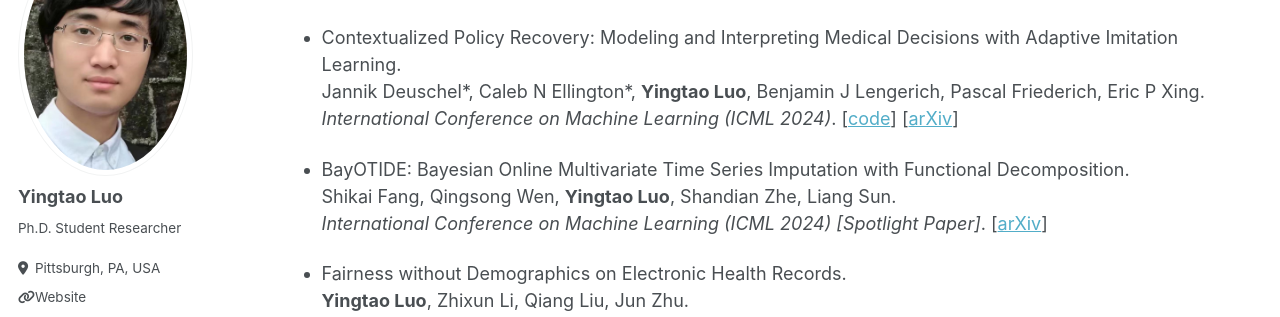
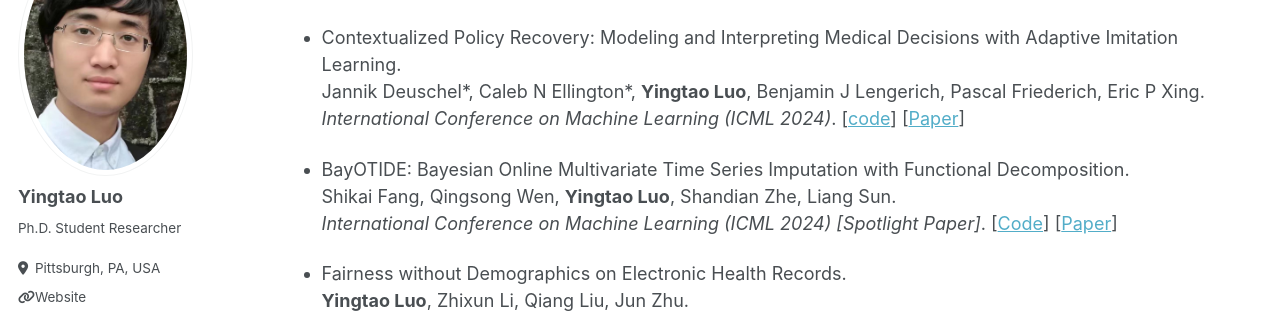
Before and after one commit to yingtaoluo/yingtaoluo.github.io, a Jekyll site: the page built from _pages/publications.md, in a window 1280 px wide and 900 px high, scrolled down 467 px. Shown: the part 152-469 px from the top of the window. Built offline with Jekyll 4.4.1, drawn with Linux system fonts in a browser that asks for light colours; some web fonts are replaced.

Commit message:
Update publications.md

```diff
--- a/_pages/publications.md
+++ b/_pages/publications.md
@@ -20,7 +20,7 @@ author_profile: true
 
 * Your Diffusion Model is Secretly a Noise Classifier and Benefits from Contrastive Training.
 Yunshu Wu, __Yingtao Luo__, Xianghao Kong, Evangelos E. Papalexakis, Greg Ver Steeg.
-*Advances in Neural Information Processing Systems 37 (NeurIPS 2024).* [[Paper](https://arxiv.org/pdf/2407.08946)]
+*Advances in Neural Information Processing Systems 37 (NeurIPS 2024).* [[Paper](https://openreview.net/forum?id=RE7wPI4vfT)]
 
 * Interpretable Mortality Simulation and Decision-Making Agent for Heart Transplantation.
 __Yingtao Luo__, Rema Padman, Reza Skandari, Arman Kilic.
@@ -32,11 +32,11 @@ Sazan Mahbub, Caleb Ellington, Sina Alinejad, Kevin Wen, __Yingtao Luo__, Ben Le
 
 * Contextualized Policy Recovery: Modeling and Interpreting Medical Decisions with Adaptive Imitation Learning.
 Jannik Deuschel\*, Caleb N Ellington\*, __Yingtao Luo__, Benjamin J Lengerich, Pascal Friederich, Eric P Xing.
-*International Conference on Machine Learning (ICML 2024)*. [[code](https://github.com/JADEUSC/contextualized_policy_recovery)] [[arXiv](https://arxiv.org/pdf/2310.07918.pdf)]
+*International Conference on Machine Learning (ICML 2024)*. [[code](https://github.com/JADEUSC/contextualized_policy_recovery)] [[Paper](https://openreview.net/forum?id=YEQM0asWCH)]
 
 * BayOTIDE: Bayesian Online Multivariate Time Series Imputation with Functional Decomposition.
 Shikai Fang, Qingsong Wen, __Yingtao Luo__, Shandian Zhe, Liang Sun.
-*International Conference on Machine Learning (ICML 2024) [Spotlight Paper]*. [[arXiv](https://arxiv.org/pdf/2308.14906.pdf)]
+*International Conference on Machine Learning (ICML 2024) [Spotlight Paper]*. [[Code](https://github.com/xuangu-fang/BayOTIDE)] [[Paper](https://openreview.net/forum?id=aGBpiEcB8z)]
 
 * Fairness without Demographics on Electronic Health Records.
 __Yingtao Luo__, Zhixun Li, Qiang Liu, Jun Zhu.
```
